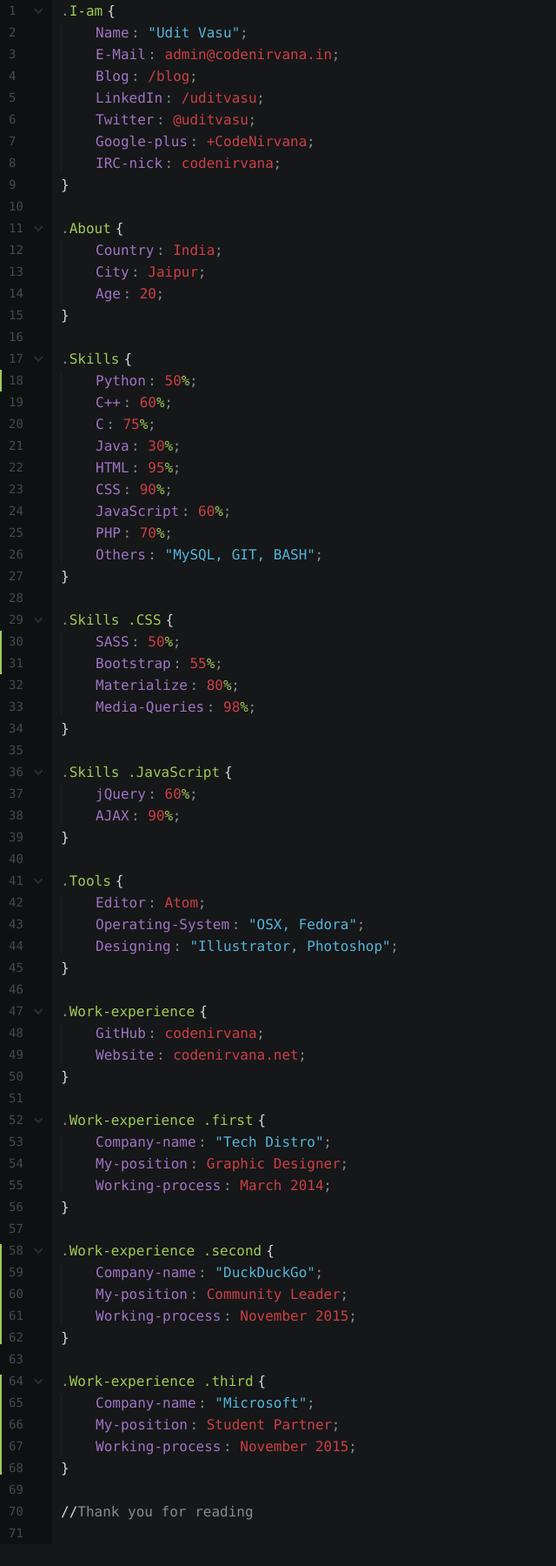
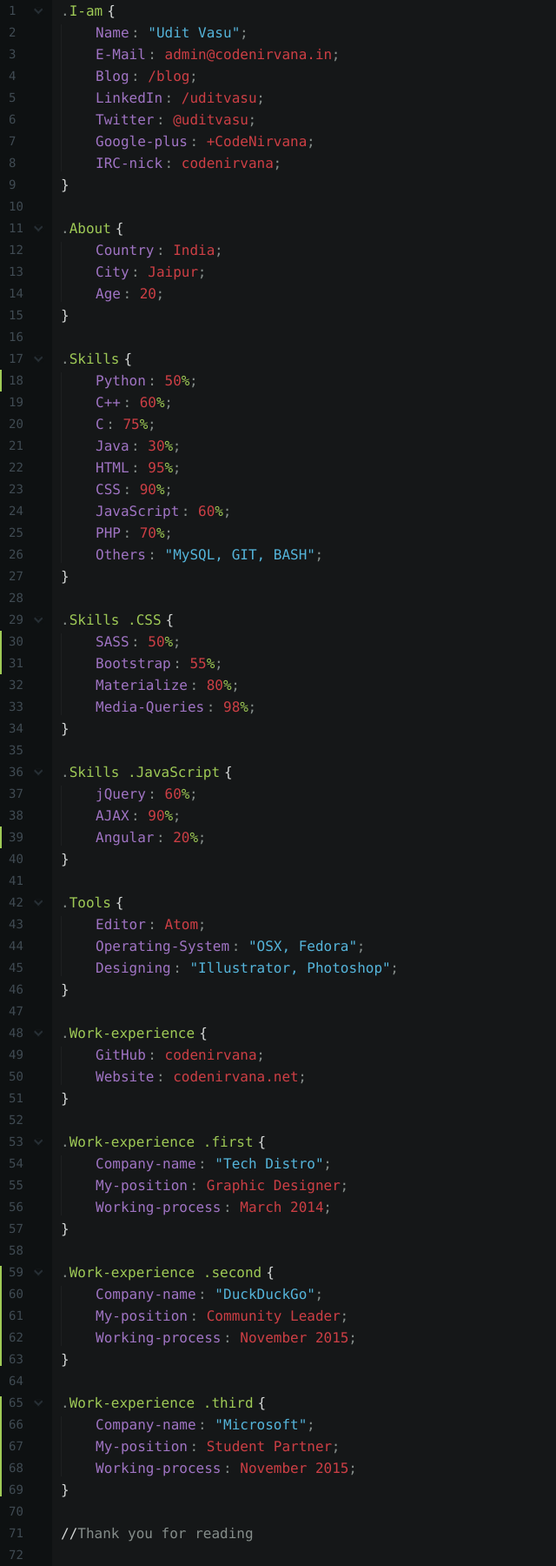
Before and after one commit to codenirvana/codenirvana.github.io, a Jekyll site: the page index.html, which Jekyll copies as it is, in a window 1280 px wide. Shown: the whole page at 87% size, without its empty margins (0-640 px from the left). Built offline with Jekyll 4.4.1, drawn with Linux system fonts in a browser that asks for light colours; before the commit the page ends 1775 px from its top, so only the background shows below that.

Commit message:
skill added

```diff
--- a/_sass/home/media.scss
+++ b/_sass/home/media.scss
@@ -1,7 +1,6 @@
 @media screen and (max-width: 500px) {
     body {
         font-size: 13px;
-        line-height: 22px;
     }
     main {
         width: 100%;
--- a/index.html
+++ b/index.html
@@ -200,6 +200,11 @@
                     <span class="code-value">90<span class="value-number-percent">%</span>
                     </span>
                 </span>
+                <span class="code-line gutter-new">
+                    <span class="code-attr">Angular</span>
+                    <span class="code-value">20<span class="value-number-percent">%</span>
+                    </span>
+                </span>
             </span>
         </section>
         <section class="code">
```
